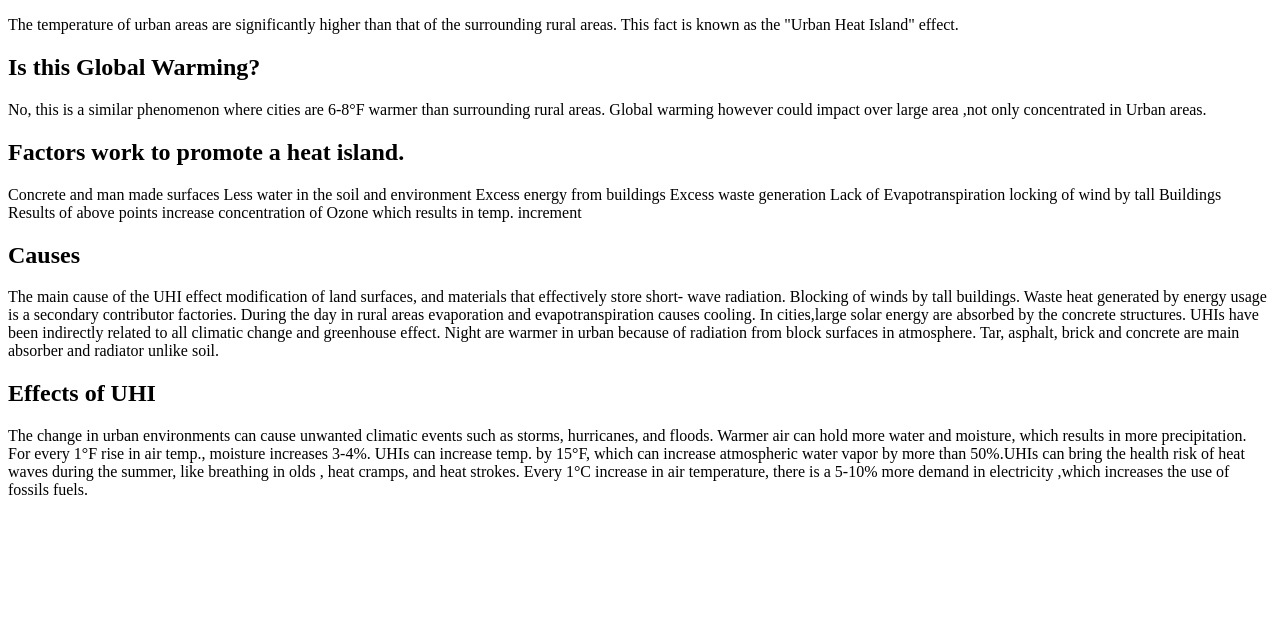
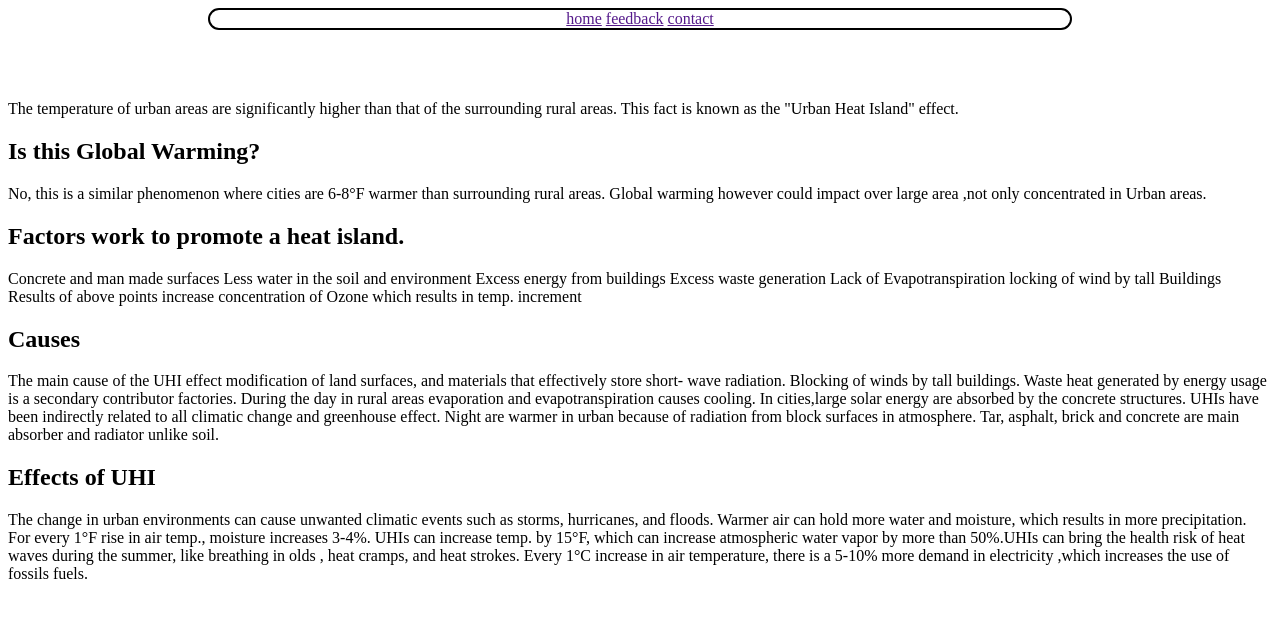
Before and after one commit to sreyansh192/UHI, a plain HTML site: page index.html in a window 1280 px wide. Drawn offline with Linux system fonts and the light colour scheme.

Commit message:
Update index.html

```diff
--- a/index.html
+++ b/index.html
@@ -6,6 +6,11 @@
 	<link rel="stylesheet" href="UHI.css">
 </head>
 <body>
+	<div>
+	<a href="">home</a>
+	<a href="">feedback</a>
+	<a href="">contact</a>
+	</div>
 	<p>The temperature of urban areas  are  significantly higher than that of the surrounding  rural areas. This fact is known as the "Urban  Heat Island" effect.</p>
 	<h2>Is this Global Warming?</h2>
 	<p>No, this is a similar phenomenon  where cities are 6-8°F warmer than  surrounding rural areas.
```
